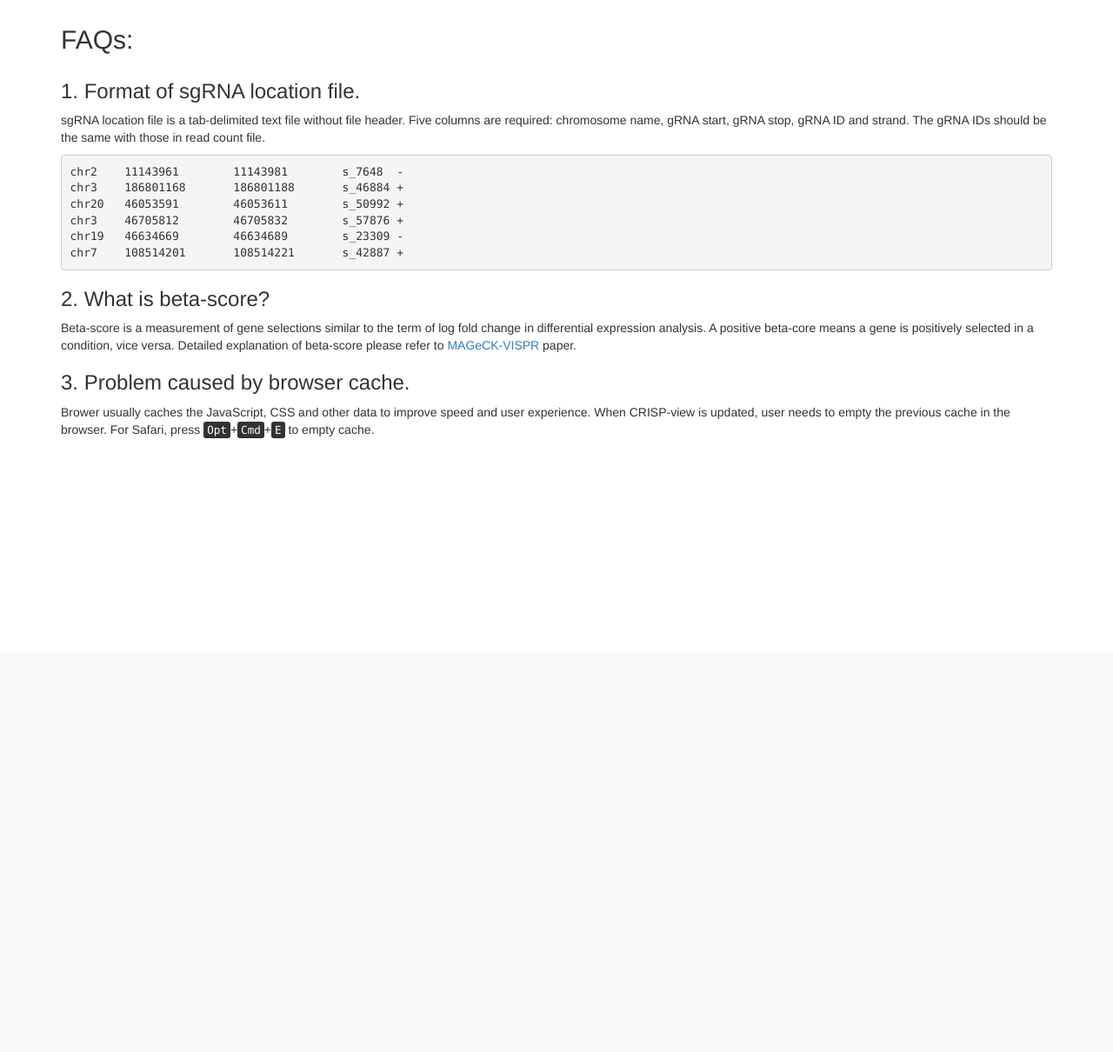
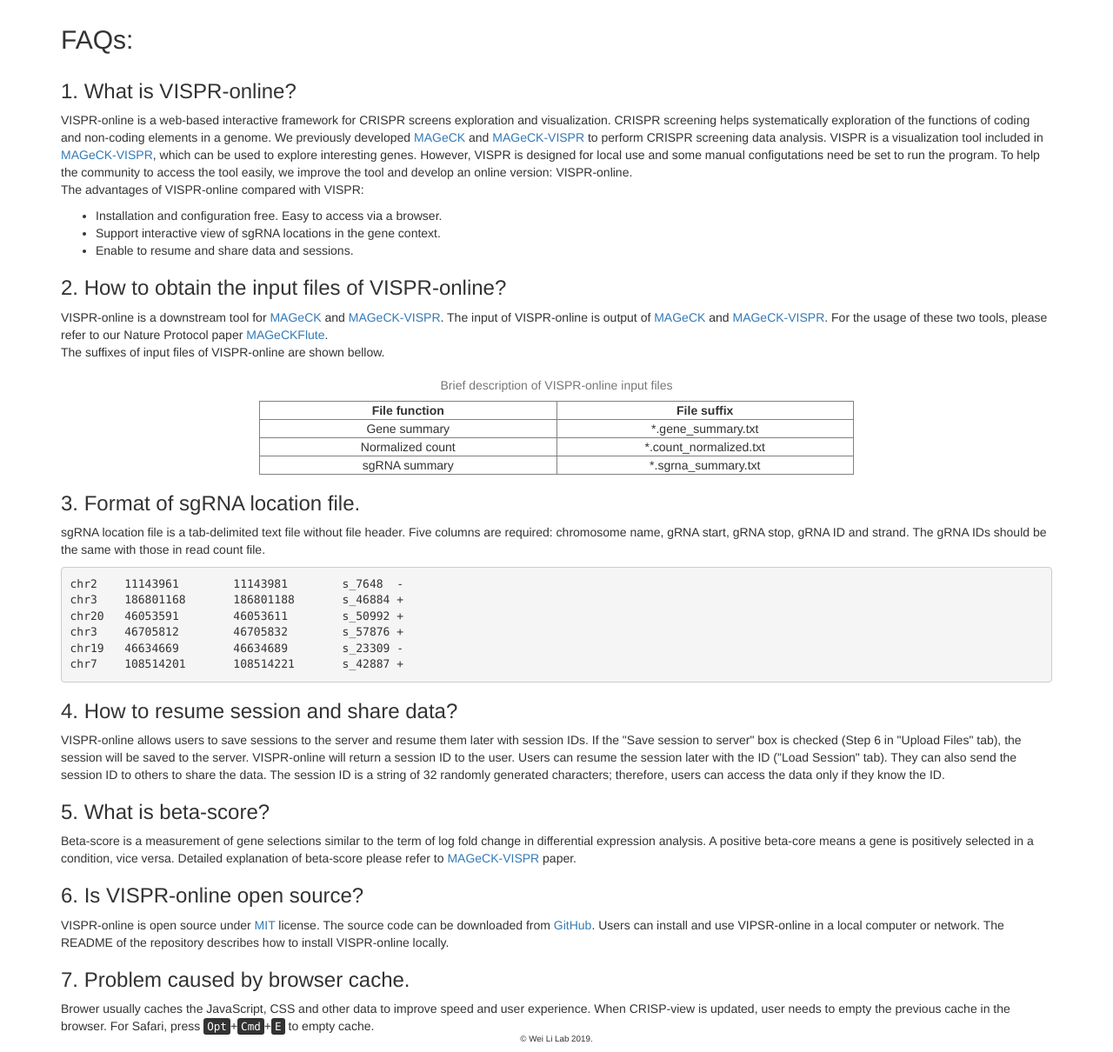
Before and after one commit to lemoncyb/VISPR-online, a Flask app: page /faq in a window 1280 px wide. Shown: the part 51-1261 px from the top of the page at 87% size. Before the commit the page ends 555 px from the top, so only its background shows below. Run offline with Flask 2, Linux system fonts and the light colour scheme; parts of the project's set-up code (start-up, migrations or seed data) failed here and were passed over; some libraries are stand-ins or nearby versions.

Commit message:
update faqs

```diff
--- a/vispr_screen/templates/faq.html
+++ b/vispr_screen/templates/faq.html
@@ -9,9 +9,61 @@
 <div class="container">
 
      <div>
-        <h3>1. Format of sgRNA location file.</h3>
+        <h3>1. What is VISPR-online?</h3>
+        <p>VISPR-online is a web-based interactive framework for CRISPR screens exploration and visualization.
+            CRISPR screening helps systematically exploration of the functions of coding and non-coding elements in a genome.
+            We previously developed <a href="https://www.ncbi.nlm.nih.gov/pubmed/25476604" target="_blank">MAGeCK</a> and
+            <a href="https://www.ncbi.nlm.nih.gov/pubmed/26673418" target="_blank">MAGeCK-VISPR</a> to perform CRISPR screening data analysis.
+            VISPR is a visualization tool included in <a href="https://www.ncbi.nlm.nih.gov/pubmed/26673418" target="_blank">MAGeCK-VISPR</a>,
+            which can be used to explore interesting genes.
+            However, VISPR is designed for local use and some manual configutations need be set to run the program.
+            To help the community to access the tool easily, we improve the tool and develop an online version: VISPR-online.
+            <br> The advantages of VISPR-online compared with VISPR:
+        <ul>
+          <li>Installation and configuration free. Easy to access via a browser.</li>
+          <li>Support interactive view of sgRNA locations in the gene context.</li>
+          <li>Enable to resume and share data and sessions.</li>
+        </ul>
+        </p>
+     </div>
+
+     <div>
+        <h3>2. How to obtain the input files of VISPR-online?</h3>
+        <p>VISPR-online is a downstream tool for <a href="https://www.ncbi.nlm.nih.gov/pubmed/25476604" target="_blank">MAGeCK</a> and
+            <a href="https://www.ncbi.nlm.nih.gov/pubmed/26673418" target="_blank">MAGeCK-VISPR</a>. The input of VISPR-online is output of
+            <a href="https://www.ncbi.nlm.nih.gov/pubmed/25476604" target="_blank">MAGeCK</a> and
+            <a href="https://www.ncbi.nlm.nih.gov/pubmed/26673418" target="_blank">MAGeCK-VISPR</a>. For the usage of these two tools,
+            please refer to our Nature Protocol paper <a href="https://www.ncbi.nlm.nih.gov/pubmed/30710114" target="_blank">MAGeCKFlute</a>.
+
+            <br> The suffixes of input files of VISPR-online are shown bellow.
+
+            <table border="1" width="60%" align="center" style="text-align:center">
+                <caption style="text-align:center">Brief description of VISPR-online input files</caption>
+                <tr>
+                    <th width="30%" style="text-align:center">File function</th>
+                    <th width="30%" style="text-align:center">File suffix</th>
+                </tr>
+                <tr>
+                    <td>Gene summary</td>
+                    <td>*.gene_summary.txt</td>
+                </tr>
+                <tr>
+                    <td>Normalized count</td>
+                    <td>*.count_normalized.txt</td>
+                </tr>
+                <tr>
+                    <td>sgRNA summary</td>
+                    <td>*.sgrna_summary.txt</td>
+                </tr>
+            </table>
+        </p>
+     </div>
+
+     <div>
+        <h3>3. Format of sgRNA location file.</h3>
         <p>sgRNA location file is a tab-delimited text file without file header. Five columns are required: chromosome name,
-        gRNA start, gRNA stop, gRNA ID and strand. The gRNA IDs should be the same with those in read count file.</p>
+        gRNA start, gRNA stop, gRNA ID and strand. The gRNA IDs should be the same with those in read count file.
+        </p>
         <pre>
 chr2	11143961	11143981	s_7648	-
 chr3	186801168	186801188	s_46884	+
@@ -21,20 +73,44 @@ chr19	46634669	46634689	s_23309	-
 chr7	108514201	108514221	s_42887	+</pre>
     </div>
 
+     <div>
+        <h3>4. How to resume session and share data?</h3>
+        <p>VISPR-online allows users to save sessions to the server and resume them later with session IDs.
+            If the "Save session to server" box is checked (Step 6 in "Upload Files" tab), the session will be saved to the server.
+            VISPR-online will return a session ID to the user. Users can resume the session later with the ID ("Load Session" tab).
+            They can also send the session ID to others to share the data.
+            The session ID is a string of 32 randomly generated characters; therefore, users can access the data only if they know the ID.
+        </p>
+    </div>
+
     <div>
-        <h3>2. What is beta-score?</h3>
+        <h3>5. What is beta-score?</h3>
         <p>Beta-score is a measurement of gene selections similar to the term of log fold change in differential
             expression analysis. A positive beta-core means a gene is positively selected in a condition, vice versa.
             Detailed explanation of beta-score please refer to
-            <a href="https://www.ncbi.nlm.nih.gov/pubmed/26673418" target="_blank">MAGeCK-VISPR</a> paper.</p>
+            <a href="https://www.ncbi.nlm.nih.gov/pubmed/26673418" target="_blank">MAGeCK-VISPR</a> paper.
+        </p>
+    </div>
+
+     <div>
+        <h3>6. Is VISPR-online open source?</h3>
+        <p>VISPR-online is open source under <a href="http://opensource.org/licenses/MIT" target="_blank">MIT</a> license.
+            The source code can be downloaded from <a href="https://github.com/lemoncyb/VISPR-online" target="_blank">GitHub</a>.
+            Users can install and use VIPSR-online in a local computer or network.
+            The README of the repository describes how to install VISPR-online locally.
+        </p>
     </div>
 
     <div>
-        <h3>3. Problem caused by browser cache.</h3>
+        <h3>7. Problem caused by browser cache.</h3>
         <p>Brower usually caches the JavaScript, CSS and other data to improve speed and user experience. When
             CRISP-view is updated, user needs to empty the previous cache in the browser. For Safari, press
             <kbd>Opt</kbd>+<kbd>Cmd</kbd>+<kbd>E</kbd> to empty cache.</p>
     </div>
 
 </div>
+
+  <footer>
+    <p class="copyright">© Wei Li Lab 2019.</p>
+  </footer>
 {% endblock %}
--- a/vispr_screen/templates/index.html
+++ b/vispr_screen/templates/index.html
@@ -118,7 +118,7 @@
                 <td class="sidebar_header"><br>Load Session<br><br></td>
               </tr>
               <tr>
-                <td class="sidebar_subheader">Step 1: Input Session No <font color="red">*</font></td>
+                <td class="sidebar_subheader">Step 1: Input Session No. <font color="red">*</font></td>
               </tr>
               <tr>
                 <td><textarea id="session_num" type="text" cols="30" rows="3" name="session_num"></textarea></td>
@@ -186,7 +186,7 @@
   </div>
 
   <footer>
-    <p class="copyright">© Yingbo Cui 2019. (yingbocui@nudt.edu.cn)</p>
+    <p class="copyright">© Wei Li Lab 2019.</p>
   </footer>
 
 </div>
```
Also changed, not shown: vispr_screen/static/img/homepage.jpg (added).
